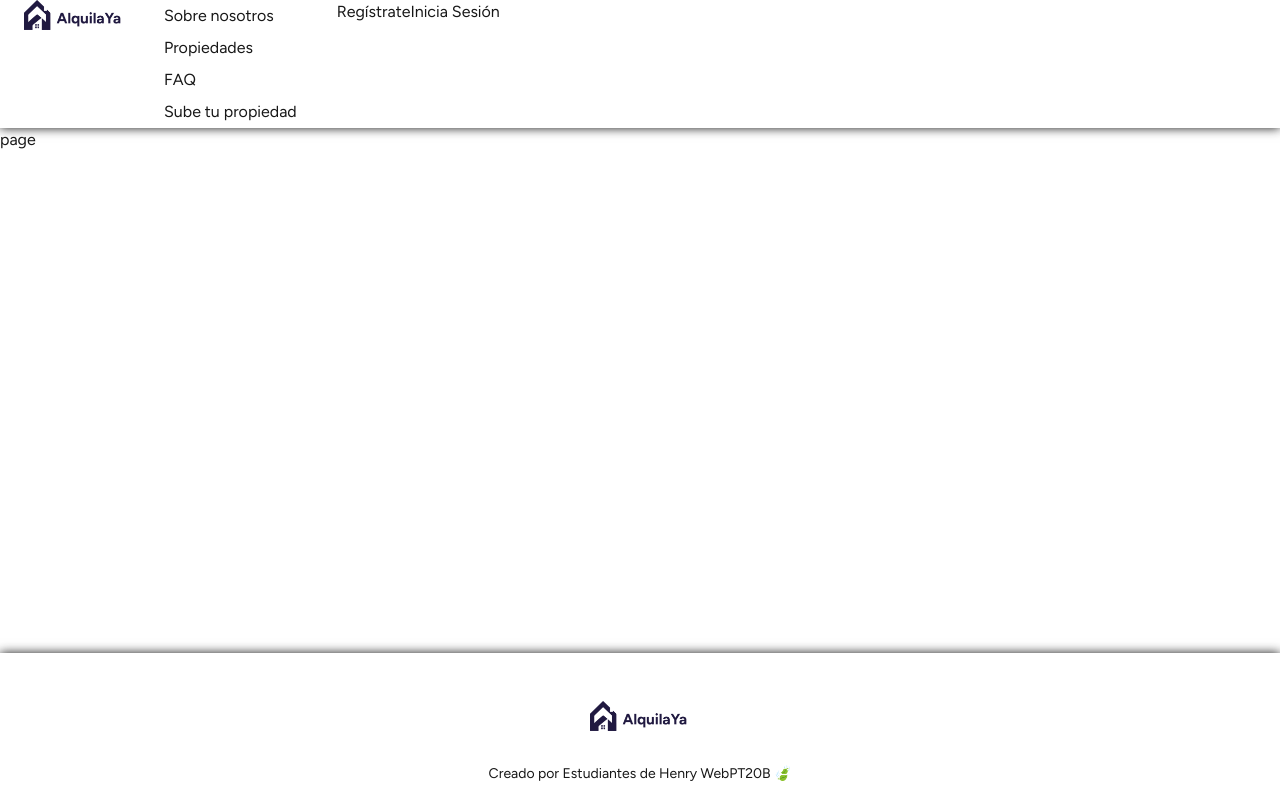
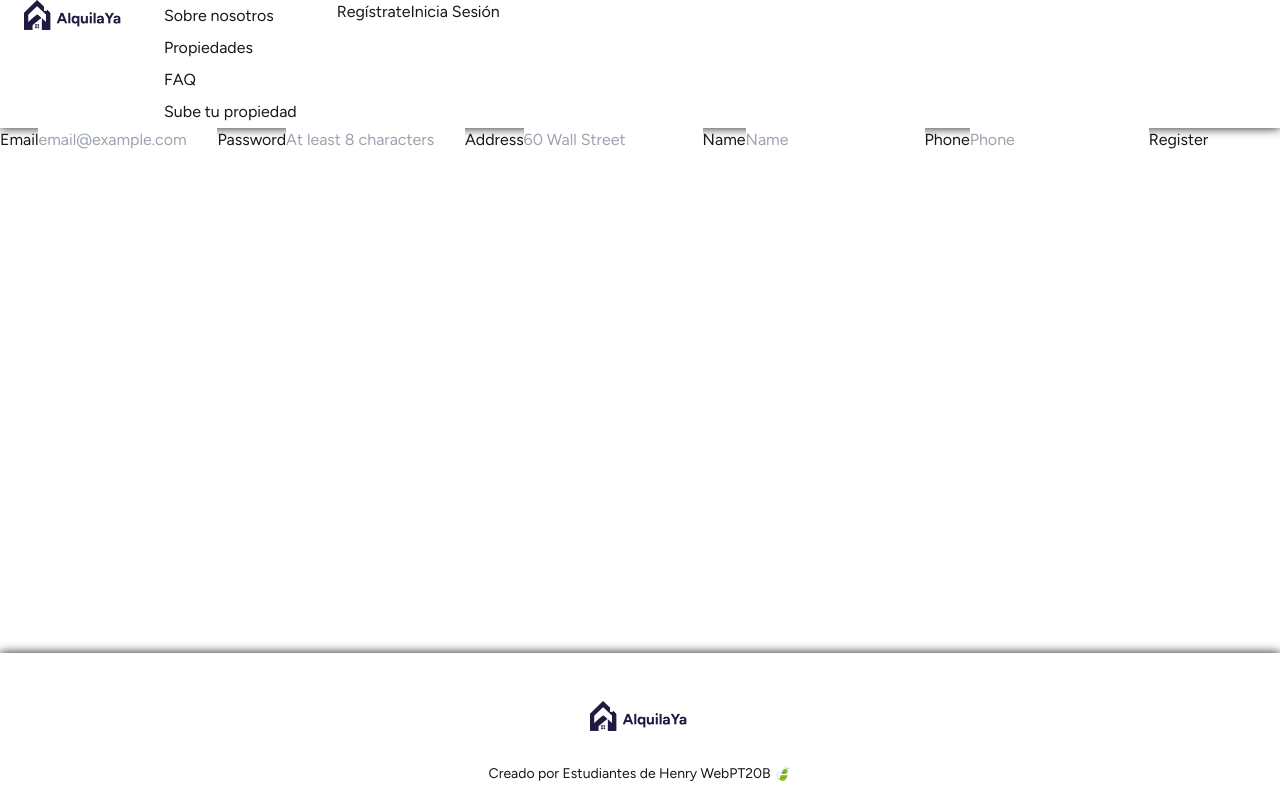
Before and after one commit to Gastygas/AlquilaYa-Front, a Next.js app in the folder alquilaya/: page /register in a window 1280 px wide. Built offline with nearby package versions, Linux system fonts and the light colour scheme.

Commit message:
corrigiendo detalles

```diff
--- a/alquilaya/src/app/register/page.tsx
+++ b/alquilaya/src/app/register/page.tsx
@@ -1,8 +1,9 @@
+import RegisterForm from '@/Components/RegisterForm/RegisterForm'
 import React from 'react'
 
 const page = () => {
   return (
-    <div>page</div>
+    <div><RegisterForm/></div>
   )
 }
 
```
